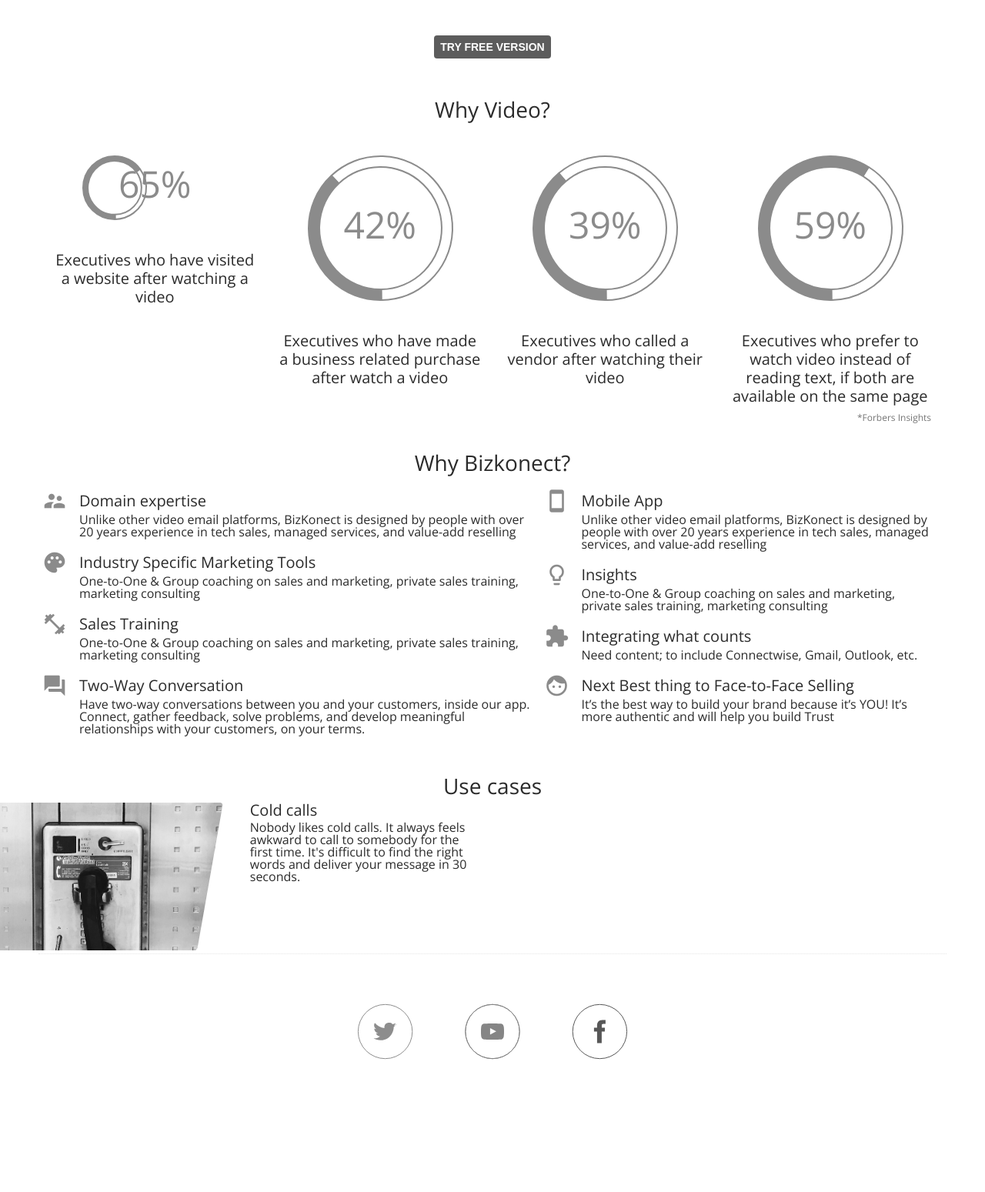
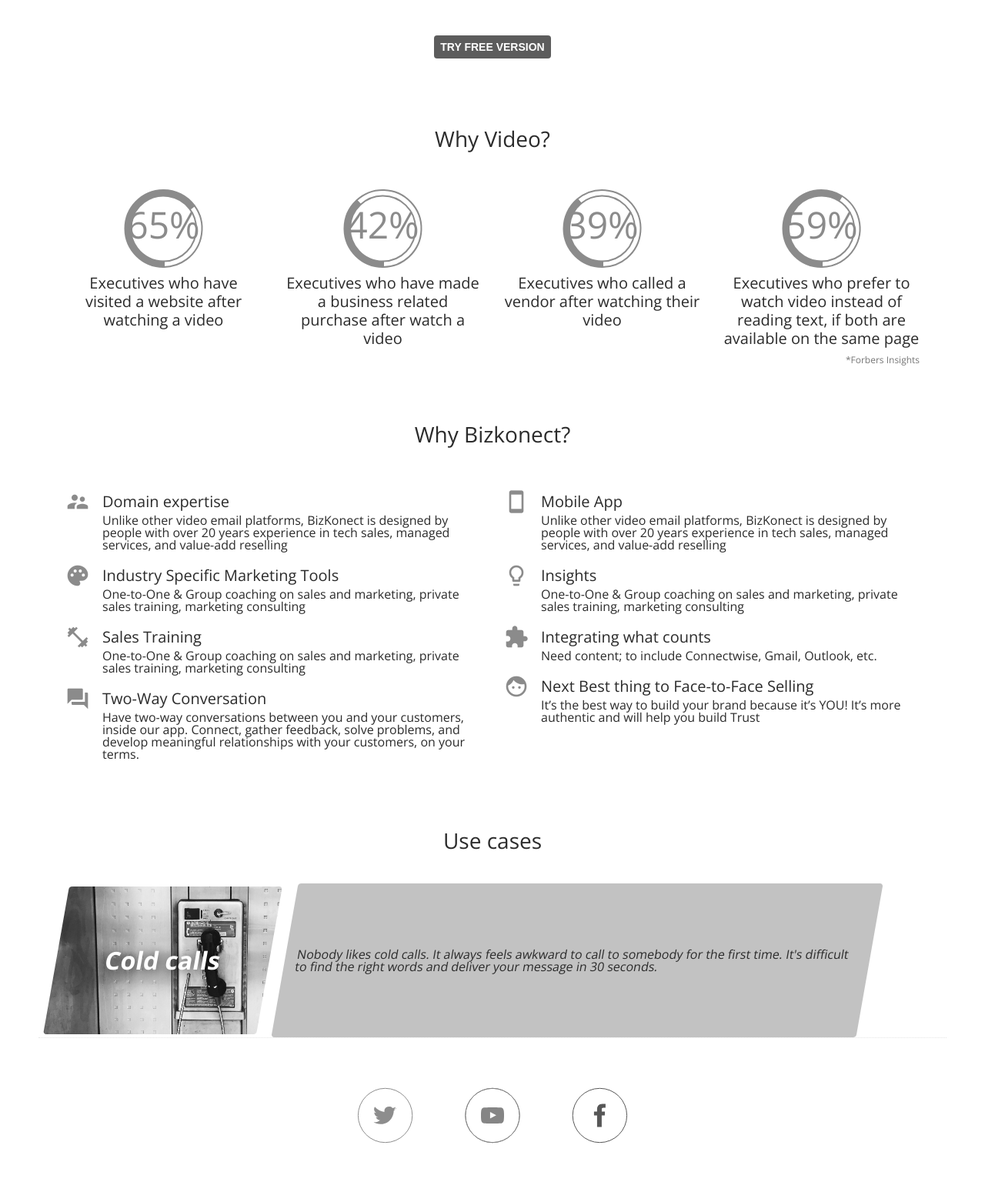
Before and after one commit to aleksspeaker/bzk-land, a website: page app/pug/index.pug in a window 1280 px wide. Shown: the part 592-2141 px from the top of the page at 77% size. Before the commit the page ends 2032 px from the top, so only its background shows below. Drawn offline with nearby package versions, Linux system fonts and the light colour scheme; files that its build step writes are made by us from their sources; a script that the page names is missing; files whose address does not match are found by name.

Commit message:
Reworked use cases

```diff
--- a/app/pug/index.pug
+++ b/app/pug/index.pug
@@ -1,12 +1,12 @@
 
 
 mixin chart(data, id, sid, chartData, comment, source)
-  .chart.col.col-lg-3.col-sm-6
+  .chart.col-12.col-lg-3.col-sm-6
     .chartdata
-      div
+      .col-8.col-xl-12.col-lg-12.col-md-12.col-sm-12
         .digit
           .number #{chartData}
-        canvas(id=id width='300', height='300')
+        canvas(id=id)
     .comment #{comment}
 
         script.
@@ -67,8 +67,8 @@
           #main-message
             #white-logo
               img(src="images/bzk-logo-white.svg")
-            .heading Video Email for Tech Sales & Marketing
-            .subheading
+            .main-heading Video Email for Tech Sales & Marketing
+            .main-subheading
               |Record, send, & track one-to-one personalized video messages
               br
               | direct to your customer’s Email, Social Media, or Text
@@ -87,44 +87,35 @@
           +chart("[39, 61]", "ch3", "'ch3'", "39%", "Executives who called a vendor after watching their video")
           +chart("[59, 41]", "ch4", "'ch4'", "59%", "Executives who prefer to watch video instead of reading text, if both are available on the same page")
           .col-12.source *Forbers Insights
-          .heading.col-12.text-center Why Bizkonect?
-          #features
-            div
-              +feature("supervisor_account", "Domain expertise", "Unlike other video email platforms, BizKonect is designed by people with over 20 years experience in tech sales, managed services, and value-add reselling")
-              +feature("palette", "Industry Specific Marketing Tools", "One-to-One & Group coaching on sales and marketing, private sales training, marketing consulting")
-              +feature("fitness_center", "Sales Training", "One-to-One & Group coaching on sales and marketing, private sales training, marketing consulting")
-              +feature("forum", "Two-Way Conversation", "Have two-way conversations between you and your customers, inside our app. Connect, gather feedback, solve problems, and develop meaningful relationships with your customers, on your terms.")
-            div
-              +feature("smartphone", "Mobile App", "Unlike other video email platforms, BizKonect is designed by people with over 20 years experience in tech sales, managed services, and value-add reselling")
-              +feature("lightbulb_outline", "Insights", "One-to-One & Group coaching on sales and marketing, private sales training, marketing consulting")
-              +feature("extension", "Integrating what counts", "Need content; to include Connectwise, Gmail, Outlook, etc.")
-              +feature("face", "Next Best thing to Face-to-Face Selling", "It’s the best way to build your brand because it’s YOU! It’s more authentic and will help you build Trust")
-          .heading.col-12.text-center Use cases
-          #usecases
-            .case.col-6
-              .case-img
-                img(src="images/phone.jpg")
-              .case-descr
-                .case-name Cold calls
-                .case-text Nobody likes cold calls. It always feels awkward to call to somebody for the first time. It's difficult to find the right words and deliver your message in 30 seconds.
-
-
-
-
-            //- .subheading
-            //- p
-
+          .heading.text-center Why Bizkonect?
+        #features
+          .col-lg-6
+            +feature("supervisor_account", "Domain expertise", "Unlike other video email platforms, BizKonect is designed by people with over 20 years experience in tech sales, managed services, and value-add reselling")
+            +feature("palette", "Industry Specific Marketing Tools", "One-to-One & Group coaching on sales and marketing, private sales training, marketing consulting")
+            +feature("fitness_center", "Sales Training", "One-to-One & Group coaching on sales and marketing, private sales training, marketing consulting")
+            +feature("forum", "Two-Way Conversation", "Have two-way conversations between you and your customers, inside our app. Connect, gather feedback, solve problems, and develop meaningful relationships with your customers, on your terms.")
+          .col-lg-6
+            +feature("smartphone", "Mobile App", "Unlike other video email platforms, BizKonect is designed by people with over 20 years experience in tech sales, managed services, and value-add reselling")
+            +feature("lightbulb_outline", "Insights", "One-to-One & Group coaching on sales and marketing, private sales training, marketing consulting")
+            +feature("extension", "Integrating what counts", "Need content; to include Connectwise, Gmail, Outlook, etc.")
+            +feature("face", "Next Best thing to Face-to-Face Selling", "It’s the best way to build your brand because it’s YOU! It’s more authentic and will help you build Trust")
+        .heading.text-center Use cases
+        #usecases
+          .case
+            .case-img.col-12.col-md-3
+              .case-name Cold calls
+              img(src="images/phone.jpg")
+            .case-text.col-md-8 Nobody likes cold calls. It always feels awkward to call to somebody for the first time. It's difficult to find the right words and deliver your message in 30 seconds.
 
       //-   h1 Upcoming pages:
       //-   ul
-      //-     li#features Features
       //-     li#team Our team / About us
       //-     li#pricing Pricing plans
       //-     li#blog Blog
       footer
         row
-          .social.col.text-center
-            svg(xmlns='http://www.w3.org/2000/svg', width='500', height='200', viewbox='0 0 500 200')
+          .social.col-12.text-center
+            svg.social-icons(xmlns='http://www.w3.org/2000/svg', width='500', height='200', viewbox='0 0 500 200')
               g.youtube-icon-group
                 circle.youtube-outline(fill='transparent', stroke='#F26768', stroke-miterlimit='10', cx='250', cy='100.5', r='35.2')
                 circle.youtube-inner-circle(fill='transparent', stroke='#F26768', stroke-miterlimit='10', cx='250', cy='100.5', r='35.2')
--- a/app/sass/styles.sass
+++ b/app/sass/styles.sass
@@ -92,33 +92,55 @@
   background: rgba(5,20,30,.7)
   box-shadow: 2px 2px 36px rgba(0,0,200,.15)
   color: #fff
+.main-heading
+  font-size: 1.75em
+  margin: 32px auto 0
+  line-height: 2rem
+  font-weight: 300
+.main-subheading
+  font-size: 1em
+  margin: 32px auto 0
+  line-height: 1.5rem
+  font-weight: 400
 .heading
   font-size: 1.75em
-  // color: $main-blue
   margin: 32px auto 0
-  line-height: 2.25rem
+  line-height: 7rem
   font-weight: 300
+
 .subheading
   font-size: 1em
-  // color: $main-blue
   // margin: 32px auto 0
   line-height: 2.25rem
   font-weight: 400
+
+#watch
+  display: flex
+  flex-direction: row
+  justify-content: center
+  align-items: center
+  align-content: center
+  margin-top: 8vh
+  font-weight: 300
+  color: $main-blue
+  background: #fff
+  z-index: 1
+  width: 147px
 
 @media (max-width: 520px)
   #white-logo
     display: none
   .navbtn
     display: none
-  .heading
+  .main-heading
     font-size: 1.6em
     line-height: 2rem
     margin: 0px auto
-  .subheading
+  .main-subheading
     display: none
     font-size: 1em
   #watch
-    margin-top: 0
+    margin-top: 16px
     margin-bottom: 0
     font-weight: 300
     width: 147px
@@ -174,18 +196,7 @@
   border-radius: 4px
   video
     width: 100%
-button.cta#watch
-  display: flex
-  flex-direction: row
-  justify-content: center
-  align-items: center
-  align-content: center
-  margin-top: 8vh
-  font-weight: 300
-  color: $main-blue
-  background: #fff
-  z-index: 1
-  width: 147px
+
 .cta
   display: flex
   flex-direction: row
@@ -212,13 +223,14 @@
   // flex-direction: row
   // flex-wrap: wrap
 .chartdata
+  display: flex
+  justify-content: center
   position: relative
   font-size: 3em
   font-weight: 300
   color: rgba(0,0,0,.70)
-  margin: 0
-  padding: 32px
-
+  // padding: 32px
+  div
 .comment
   padding: 8px 0
   text-align: center
@@ -250,6 +262,7 @@
 #features
   padding: 0
   display: flex
+  flex-wrap: wrap
 .feature
   display: flex
   margin: 16px 0
@@ -260,11 +273,9 @@
   margin: 0
   font-size: 2rem
   color: $main-blue
-// #charts
-//   flex-wrap: wrap
-//   display: flex
-//   flex-direction: row
-//   justify-content: center
+#charts
+  overflow: hidden
+  width: 100%
 
 .featue-container
   padding: 0 16px
@@ -344,35 +355,65 @@
     transform: scale(2)
     opacity: 0
 
+#usecases
+  width: 100%
+  transition: .3s
+
 .case
   display: flex
+  flex-wrap: wrap
 .case-img
+  margin-left: -1px
   img
-    width: 150%
+    width: 200%
     transform: skew(10deg)
-    margin-right: -50px
+    margin-left: -50px
     // filter: sepia(1) invert(1)
     // opacity: .4
-  height: 200px
-  width: 500%
+  max-height: 200px
   position: relative
-  max-width: 40vw
-  margin-left: -55%
   overflow: hidden
   transform: skew(-10deg)
   border: 4px solid white
   border-radius: 8px
   // outline: 1px solid rgba(0,0,0,.1)
-.case-descr
-  margin-left: 48px
 .case-name
-  font-size: 1.25rem
-  font-weight: 500
+  display: flex
+  justify-content: center
+  align-items: center
+  font-size: 2rem
+  font-weight: 900
   line-height: 1.75rem
+  position: absolute
+  top: 0
+  left: 0
+  right: 0
+  bottom: 0
+  z-index: 1
+  color: #fff
+  text-shadow: 1px 1px 16px rgba(0,0,0,.8)
+
 .case-text
+  display: flex
+  justify-content: center
+  align-items: center
+  margin-left: 16px
+  transform: skew(-10deg)
+  background: rgba(0,0,0,.24)
+  border-radius: 4px
 
-
-
+@media (max-width: 520px)
+  .case-name
+    justify-content: flex-start
+    padding: 32px
+  .case-text
+    margin-top: -72px
+    background: rgba(0,0,0,.54)
+    color: #fff
+    padding: 16px
 
 footer
+  width: 100%
   border-top: 1px dotted rgba(0,0,0,.1)
+.social-icons
+  width: 100%
```
Also changed, not shown: app/css/styles.css, app/index.html.
